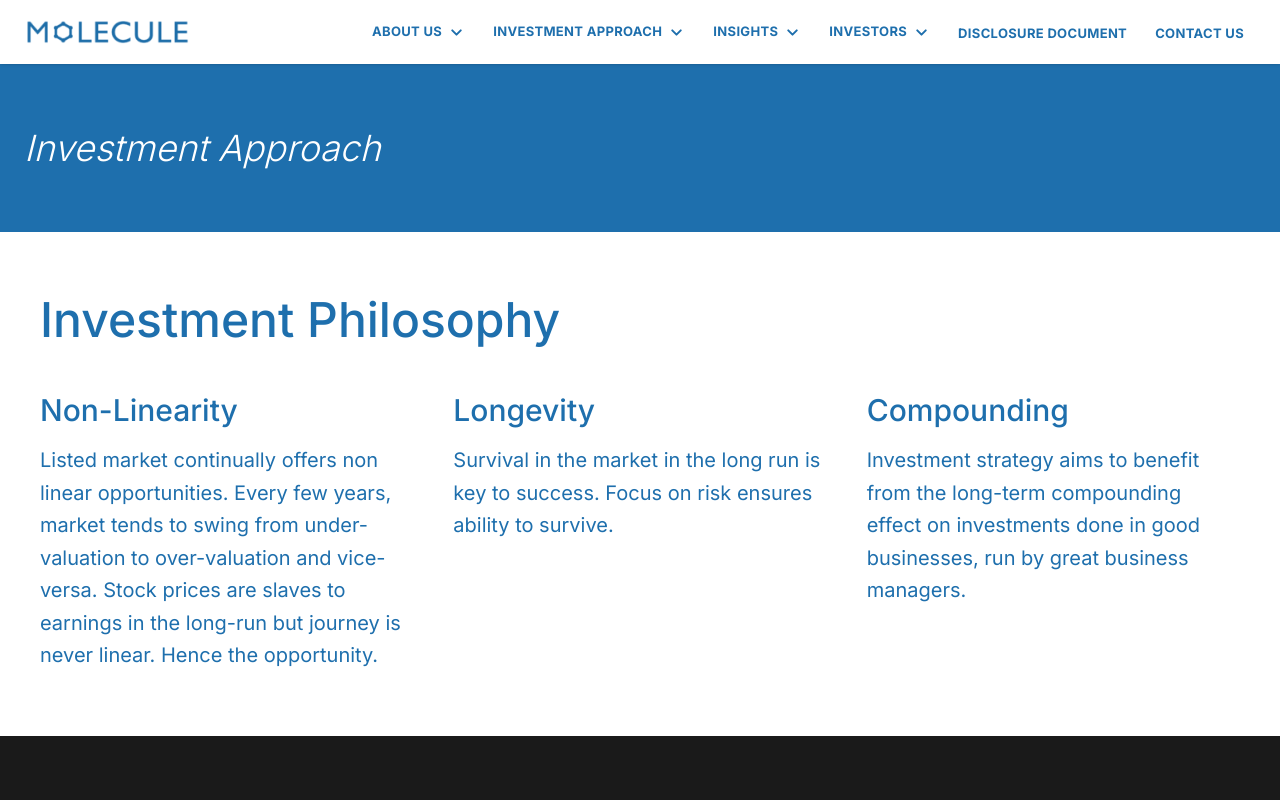
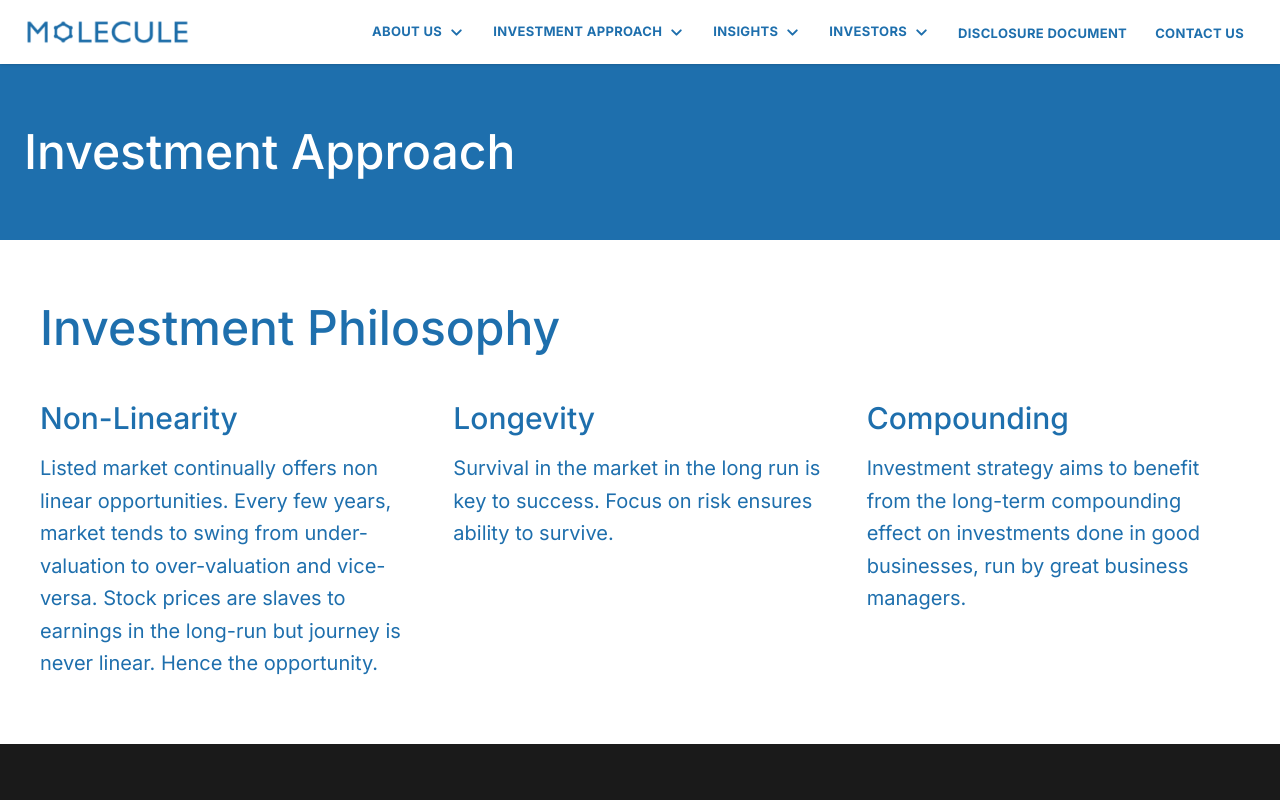
Before and after one commit to yoursTrulyChandan/molecule-website, a Next.js app: page /investment-approach in a window 1280 px wide. Shown: the top 800 px of the page. Built offline with nearby package versions, Linux system fonts and the light colour scheme.

Commit message:
Investment approach UI change check

```diff
--- a/src/app/investment-approach/page.tsx
+++ b/src/app/investment-approach/page.tsx
@@ -29,7 +29,7 @@ export default function InvestmentApproachPage() {
       {/* Page hero */}
       <section className="bg-brand py-16">
         <div className="max-w-350 mx-auto px-6">
-          <h1 className="text-4xl font-light text-white italic">
+          <h1 className="text-5xl font-medium text-white">
             Investment Approach
           </h1>
         </div>
```
